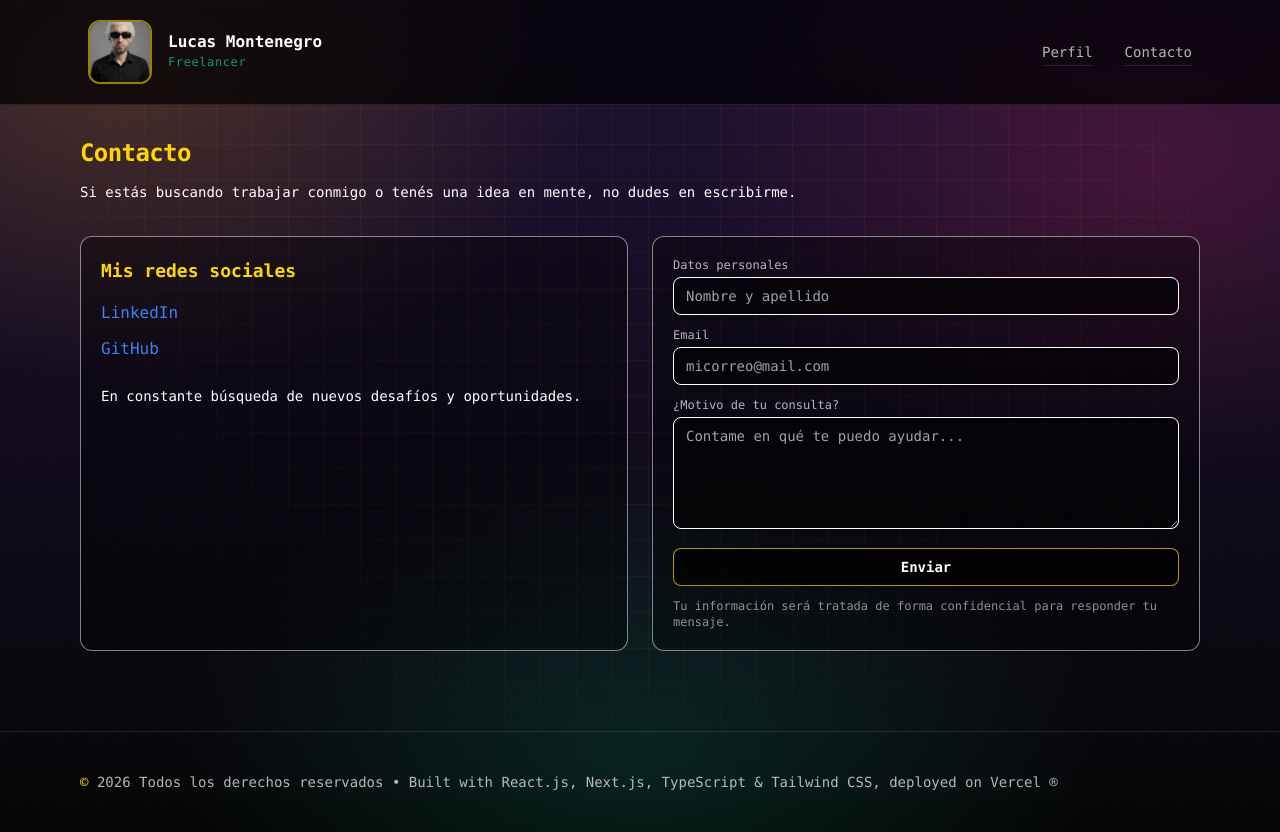
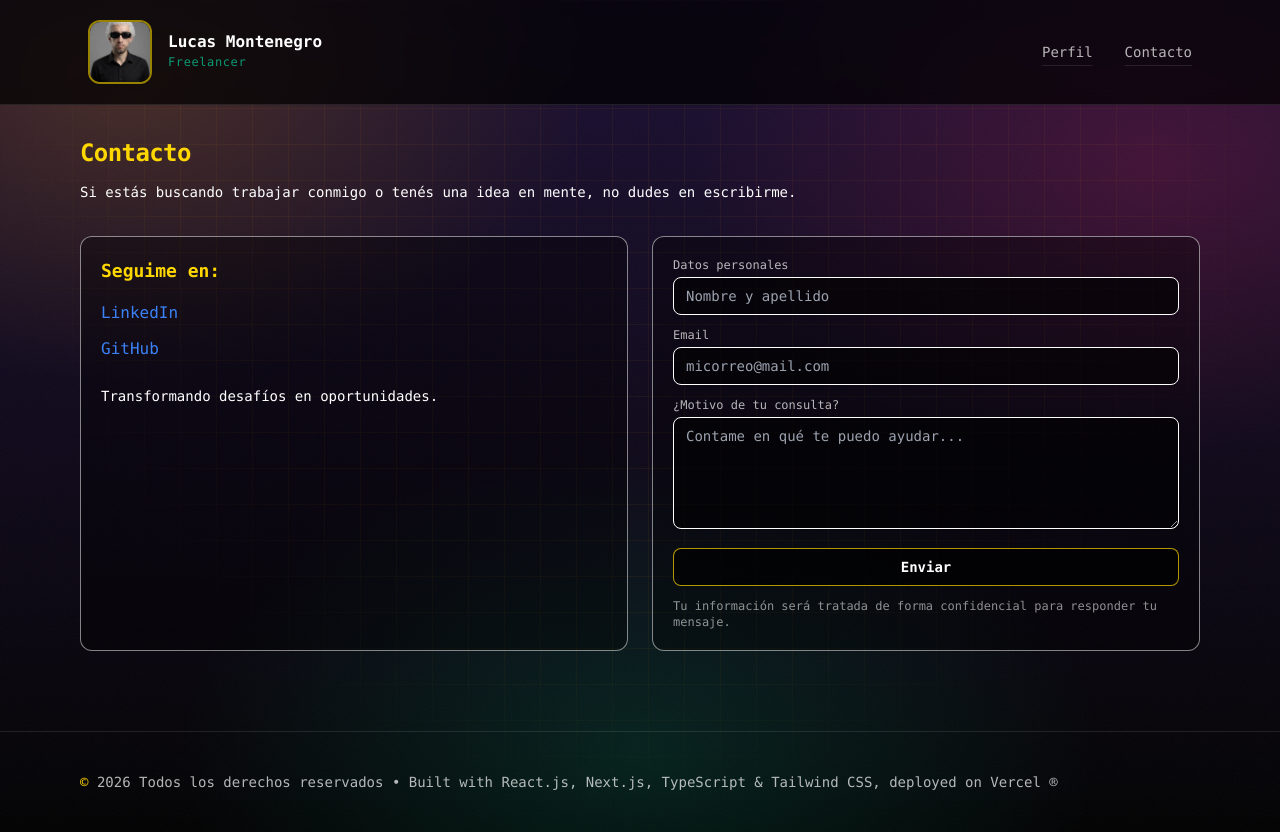
Before and after one commit to lu-developer476/Portfolio, a Next.js app: page /contact in a window 1280 px wide. Built offline with nearby package versions, Linux system fonts and the light colour scheme.

Commit message:
page.tsx

```diff
--- a/src/app/contact/page.tsx
+++ b/src/app/contact/page.tsx
@@ -11,7 +11,7 @@ export default function ContactPage() {
       <div className="grid gap-6 md:grid-cols-2">
         <div className="rounded-xl border border-white/50 bg-black/35 p-5">
           <h3 className="text-lg font-semibold text-cyber-gold">
-            Mis redes sociales
+            Seguime en:
           </h3>
 
           <ul className="mt-4 space-y-3 text-white/85">
@@ -39,7 +39,7 @@ export default function ContactPage() {
           </ul>
 
           <p className="mt-6 text-sm text-white/100 leading-relaxed">
-            En constante búsqueda de nuevos desafíos y oportunidades.
+            Transformando desafíos en oportunidades.
           </p>
         </div>
 
```
